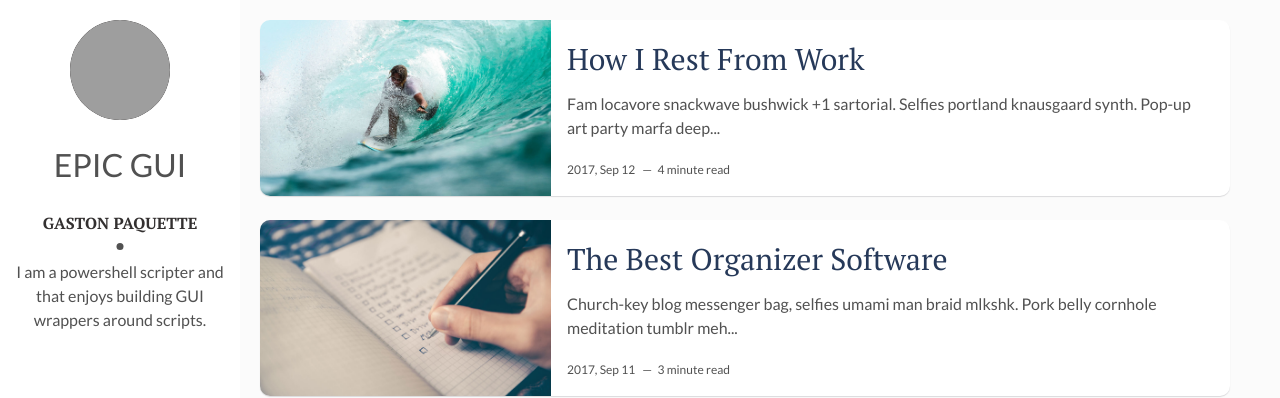
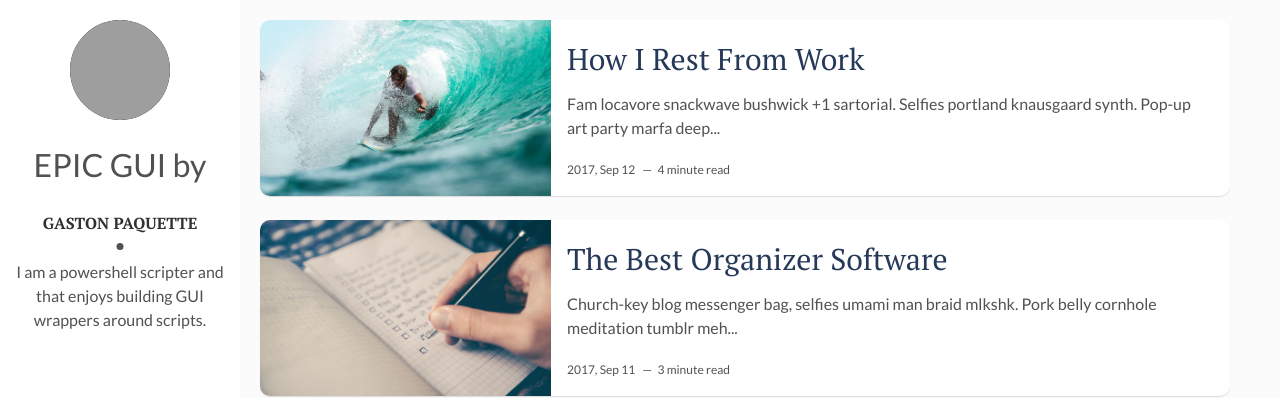
Before and after one commit to Gaspack/gaspack.github.io, a Jekyll site: the page built from index.html, in a window 1280 px wide. Shown: the top 398 px of the page. Built offline with Jekyll 4.4.1, drawn with Linux system fonts in a browser that asks for light colours; the list of posts is cut into pages by our own code; grey boxes are pictures that could not be loaded.

Commit message:
Update main.html

```diff
--- a/_layouts/main.html
+++ b/_layouts/main.html
@@ -9,7 +8,7 @@ title: EPIC GUI by
       <div class="cover-author-image">
         <a href="{{site.baseurl}}/"><img src="{{site.baseurl}}/assets/img/{% if site.author-img %}{{site.author-img}}{% endif %}" alt="{{site.author}}"></a>
       </div>
-      <h1>{{ site.title }}</h1>
+      <H1>EPIC GUI by</H1>
       <div class="author-name">{{site.author}}</div>
       <p>{{site.about-author}}</p>
     </div>
```
Also changed, not shown: other parts of _layouts/main.html (+0 -1 lines).
